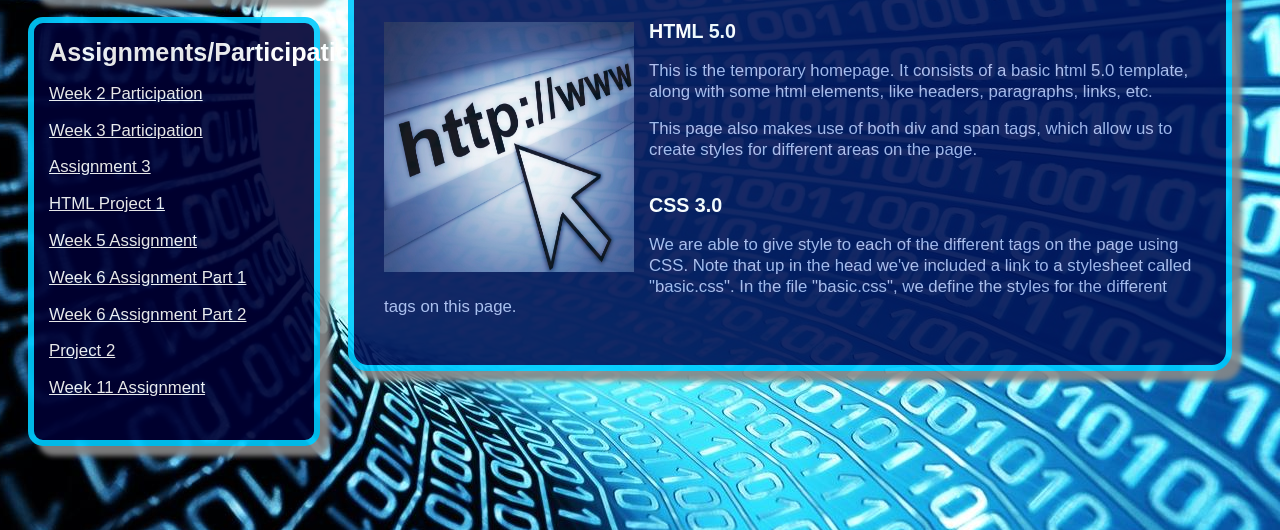
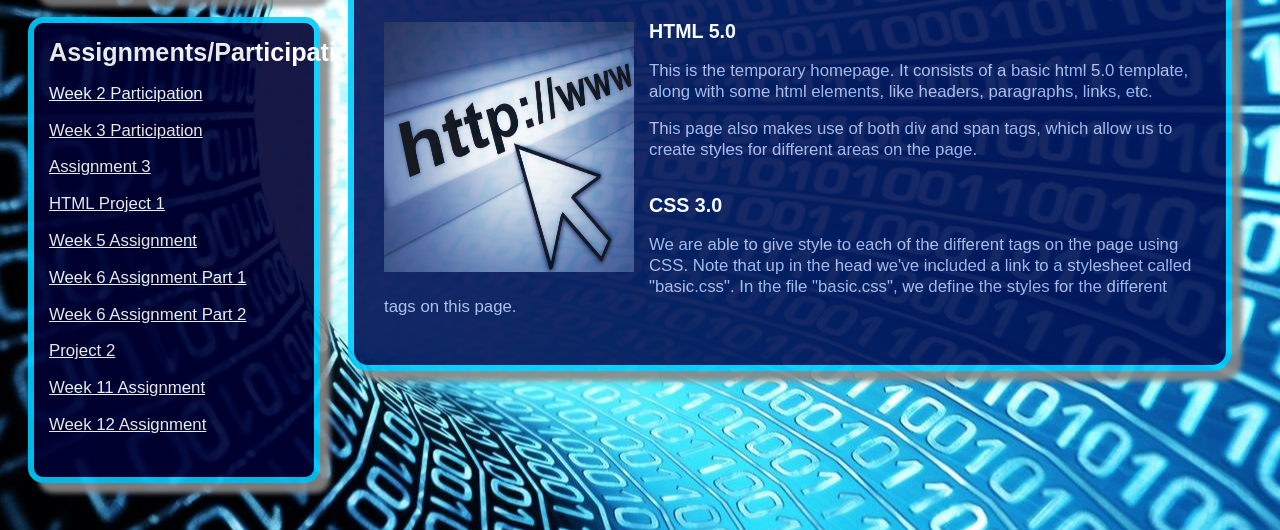
Before and after one commit to DylanRich/CS-2350, a plain HTML site: page index.html in a window 1280 px wide. Shown: the part 270-800 px from the top of the page. Drawn offline with Linux system fonts and the light colour scheme; a script that the page names is missing.

Commit message:
Week 12 Assignment main site update

```diff
--- a/index.html
+++ b/index.html
@@ -52,6 +52,10 @@
 				<a href="Assignments/Week11/election.htm" target="_blank">Week 11 Assignment</a>
 			</p>
 
+			<p>
+				<a href="Assignments/Week12/exp.html" target="_blank">Week 12 Assignment</a>
+			</p>
+
 		 </div><!--side2-->
       </div> <!-- side -->
       <div id = "main">
```
